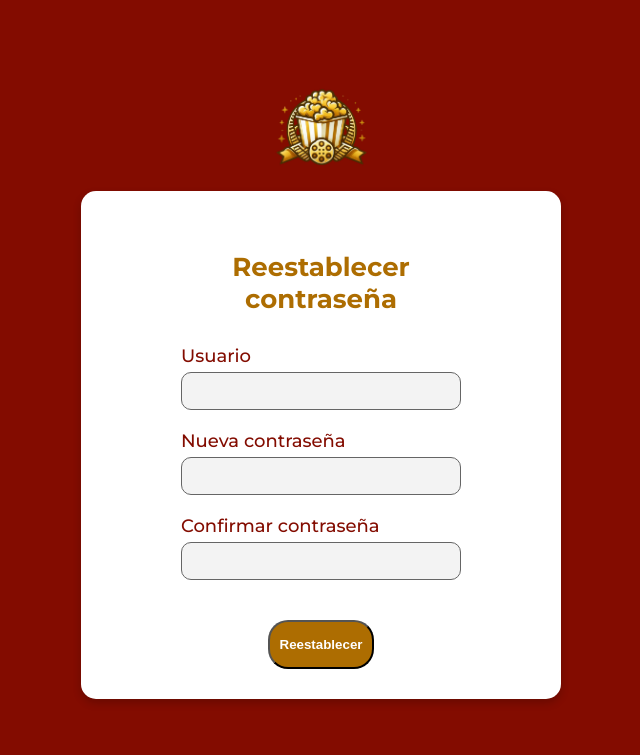
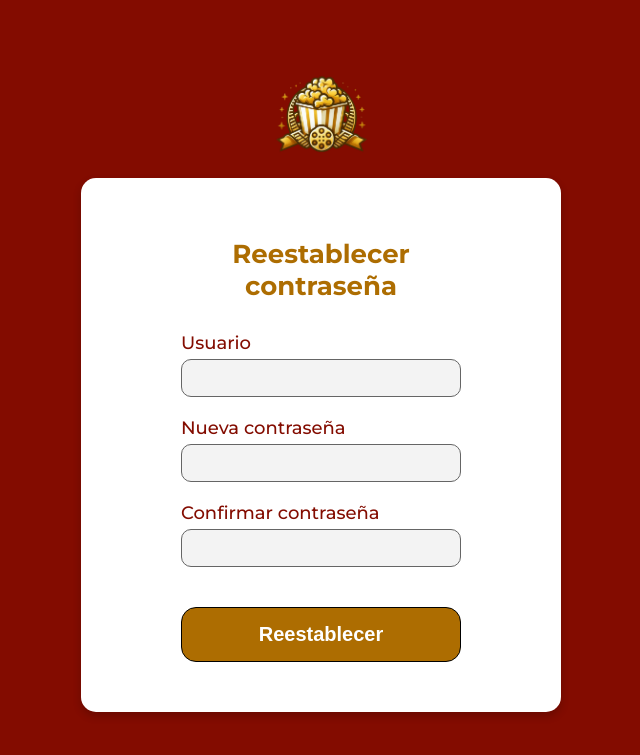
Before and after one commit to ElviaMedinaZ/proyectoCine, a PHP site: page /php_html/olvidarContrasena.php in a window 1280 px wide. Shown: the top 755 px of the page, without its empty margins (319-959 px from the left). Run offline with PHP 8.4, Linux system fonts and the light colour scheme.

Commit message:
arreglo de boton reestablecer contraseña

```diff
--- a/CSS/style.css
+++ b/CSS/style.css
@@ -617,16 +617,28 @@ display: block;
 }
 
 /* ======================================= Hoja de estilo recuperar contraseña ======================================*/
+.login-page .btn-resetPassword {
+    background-color: #f3f3f3;
+    width: 100%;
+    padding: 10px 20px;
+    margin-bottom: 20px;
+    border: 1px solid black;
+    border-radius: 10px;
+    font-size: 20px;
+    box-sizing: border-box;
+    font-weight: 700;
+}
 
-.login-page .btn-resetPassword {
+.login-page .btn-resetPassword{
     background-color: #AD6D01;
     padding: 15px 10px;
     color: white;
     cursor: pointer;
     margin-top: 20px;
     font-weight: 600;
-    border-radius: 20px;
+    border-radius: 15px;
 }
+
 
 /* =====================vista nosotros========================= */
 /* contenedor principal */
```
Lines whose indentation alone changed are shown as unchanged.
